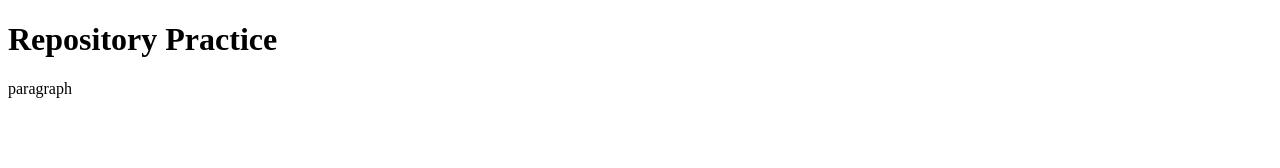
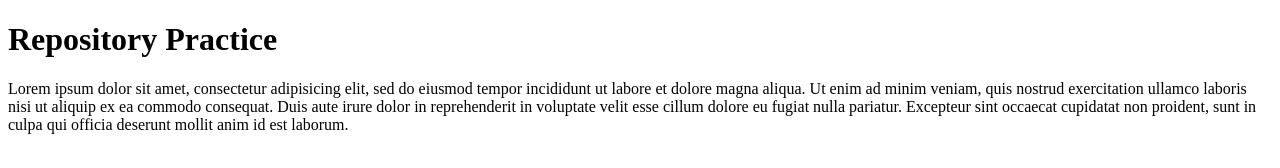
Before and after one commit to jjaredwatson/new-repository-practice, a plain HTML site: page index.html in a window 1280 px wide. Drawn offline with Linux system fonts and the light colour scheme.

Commit message:
added stylesheet and paragraph

```diff
--- a/index.html
+++ b/index.html
@@ -5,6 +5,6 @@
 </header>
 <body>
   <h1>Repository Practice</h1>
-  <p>paragraph</p>
+  <p>Lorem ipsum dolor sit amet, consectetur adipisicing elit, sed do eiusmod tempor incididunt ut labore et dolore magna aliqua. Ut enim ad minim veniam, quis nostrud exercitation ullamco laboris nisi ut aliquip ex ea commodo consequat. Duis aute irure dolor in reprehenderit in voluptate velit esse cillum dolore eu fugiat nulla pariatur. Excepteur sint occaecat cupidatat non proident, sunt in culpa qui officia deserunt mollit anim id est laborum.</p>
 </body>
 </html>
```
